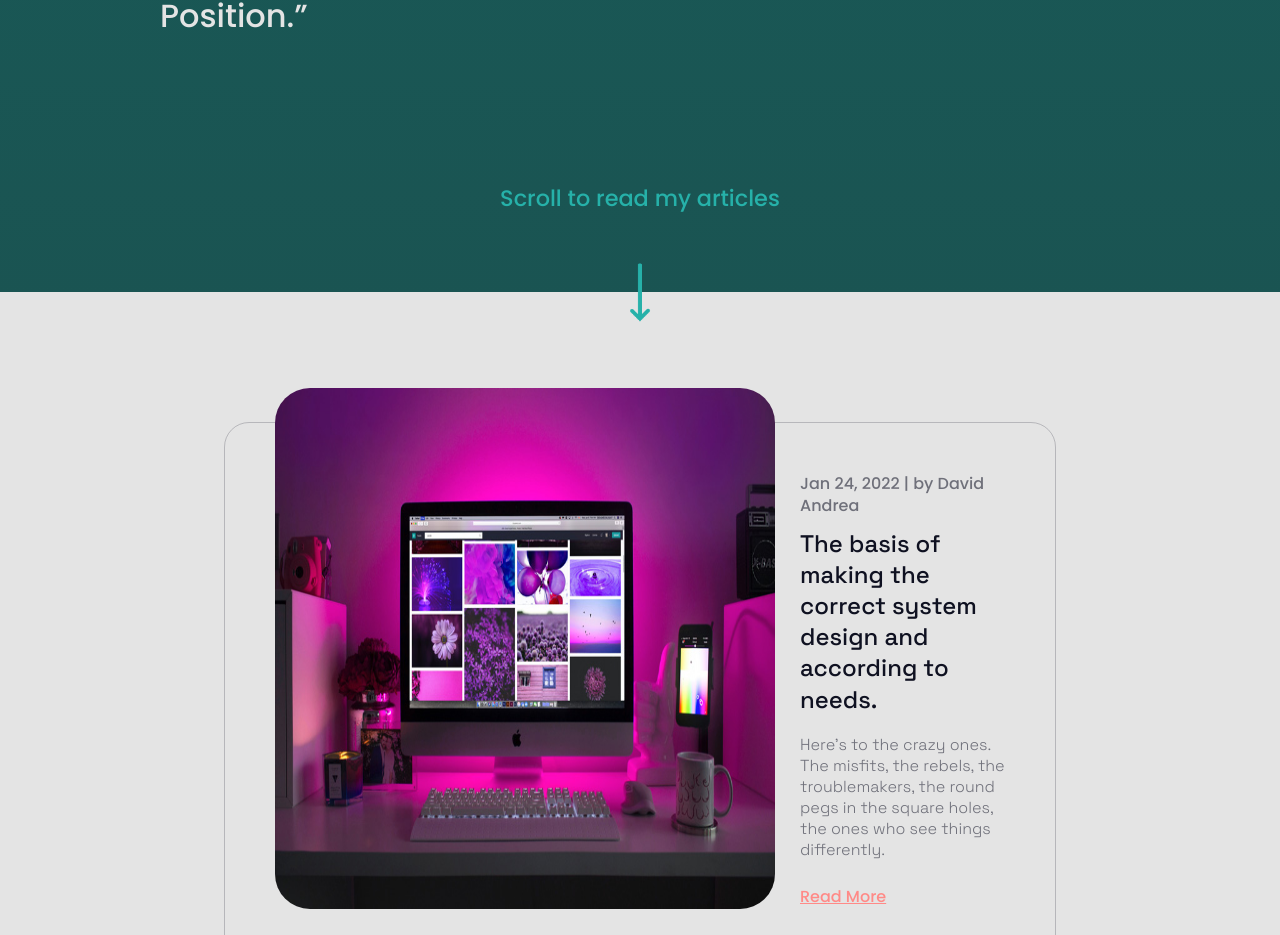
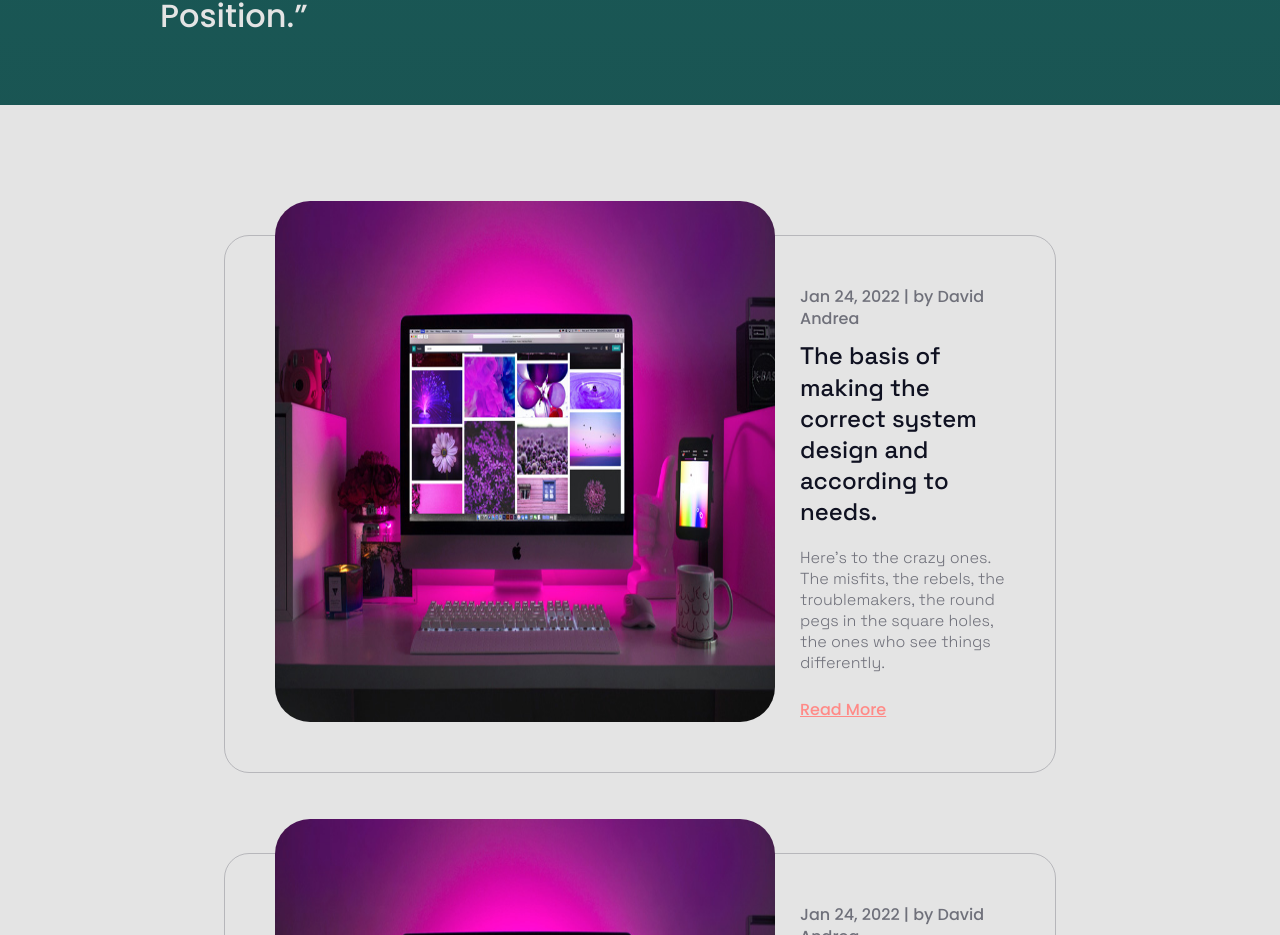
Before and after one commit to Iancahn/torc, a React (Create React App) app: page / in a window 1280 px wide. Shown: the part 920-1855 px from the top of the page. Built offline with nearby package versions, Linux system fonts and the light colour scheme.

Commit message:
Update Hero.jsx

```diff
--- a/src/components/Hero.jsx
+++ b/src/components/Hero.jsx
@@ -16,12 +16,12 @@ function Header() {
                         <img src={heroImage} alt=" the circle, squares, triangle and much more" id="hero-image" />
                     </div>
                 </div>
-                <div className="scrollToRead">
+                {/* <div className="scrollToRead">
                     <p>Scroll to read my articles</p>
                 </div>
                 <div className="scrollArrow">
                     <img src={heroArrow} alt="an arrow pointing towards articles" id="scrollArrow" />
-                </div>
+                </div> */}
             </section >
         </div >
     )
```
